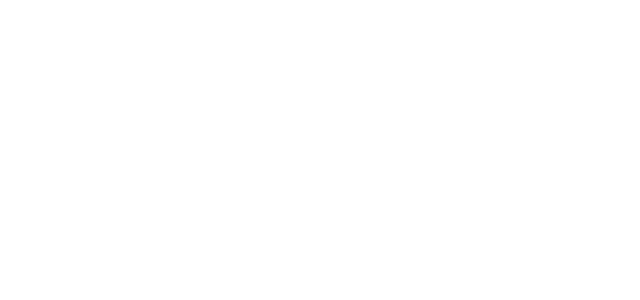
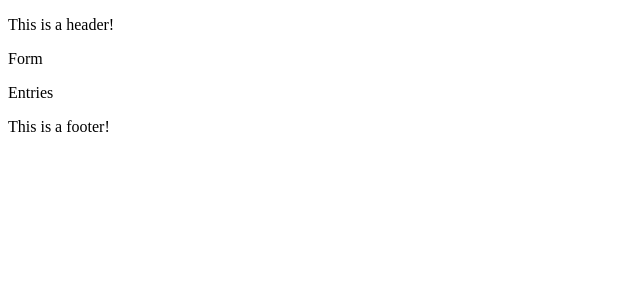
Before and after one commit to MikepdXRider/react-guestbook-app, a React app: page / in a window 1280 px wide. Shown: the top 300 px of the page, without its empty margins (0-640 px from the left). Built offline with nearby package versions, Linux system fonts and the light colour scheme.

Commit message:
adds all components rendering

```diff
--- a/src/components/Entries/Entries.jsx
+++ b/src/components/Entries/Entries.jsx
@@ -1,8 +1,12 @@
 import React from 'react'
+// import hook
+// call in custom entries hook.
+// if hooks array is not length 0, render each entry.
 
 export default function Entries() {
     return (
         <div>
+            <p>Entries</p>
             {/*  This component dynamically renders the users entries. All that exist, even if it's a different user. */}
         </div>
     )
--- a/src/components/Forms/EntryForm.jsx
+++ b/src/components/Forms/EntryForm.jsx
@@ -1,10 +1,11 @@
 import React from 'react'
 
-export default function GuestForm() {
+export default function EntryForm() {
     // onSubmit handler to set custom hook state.
 
     return (
         <div>
+            <p>Form</p>
         {/*
             - fieldset.
             - legend.
--- a/src/views/Home/Home.jsx
+++ b/src/views/Home/Home.jsx
@@ -1,11 +1,14 @@
 import React from 'react'
+import Entries from '../../components/Entries/Entries'
+import EntryForm from '../../components/Forms/EntryForm'
 
 
 // This will be the primary landing page of the app. It will contain all of the components/elements that need to be rendered to the page(forms, entries, etc..)
 export default function Home() {
     return (
         <div>
-
+            <EntryForm />
+            <Entries />
         </div>
     )
 }
--- a/src/views/Layout/Layout.jsx
+++ b/src/views/Layout/Layout.jsx
@@ -1,13 +1,15 @@
 import React from 'react'
+import Footer from '../../components/Layout/Footer.jsx'
+import Header from '../../components/Layout/Header.jsx'
 
 
 // This is where we'll pull in the header and footer components. We'll also have a main element which will contain the {children} props.
 export default function Layout({children}) {
     return (
         <div>
-            {/* header */}
-            {/* main element wraping {children} */}
-            {/* footer */}
+            <Header/>
+                {children}
+            <Footer />
         </div>
     )
 }
```
Also changed, not shown: src/context/EntriesContext/EntriesContext.jsx (+6 -2 lines).
